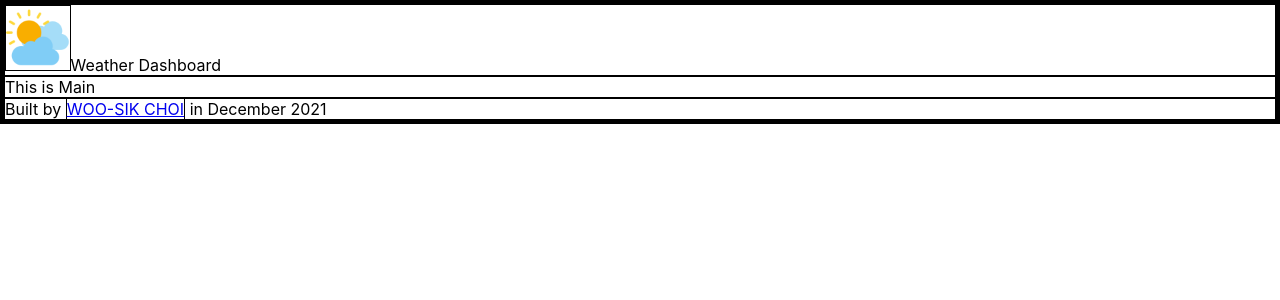
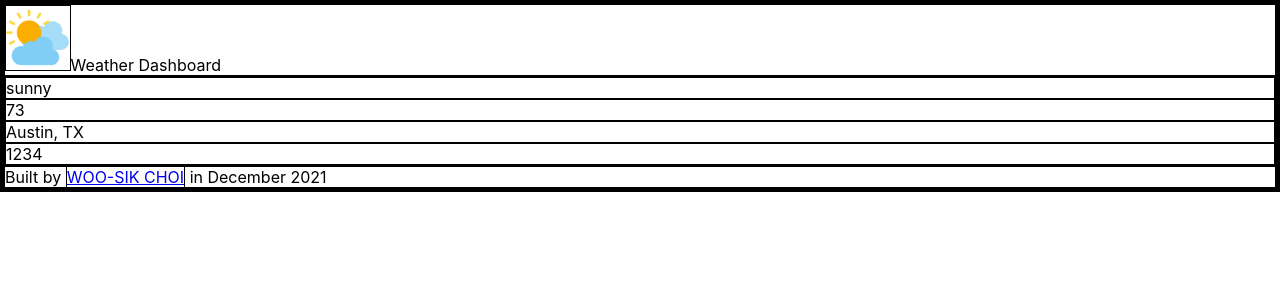
Before and after one commit to dvlprwchoi/weather-dashboard, a React (Create React App) app: page / in a window 1280 px wide. Shown: the top 300 px of the page. Built offline with nearby package versions, Linux system fonts and the light colour scheme.

Commit message:
Add place holder in Main.js

```diff
--- a/src/components/Main/Main.js
+++ b/src/components/Main/Main.js
@@ -1,5 +1,14 @@
 function Main() {
-  return <div className="Main">This is Main</div>;
+  return (
+    <div className="Main">
+      <>
+        <div className="weather-icon">sunny</div>
+        <div className="temperature">73</div>
+        <div className="location-input">Austin, TX</div>
+        <div className="carousel">1234</div>
+      </>
+    </div>
+  );
 }
 
 export default Main;
```
